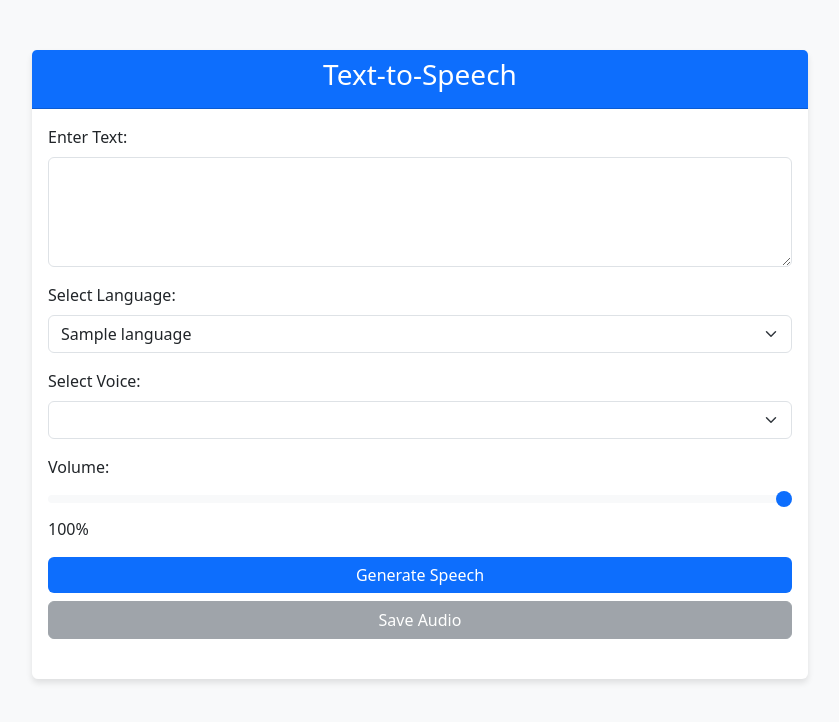
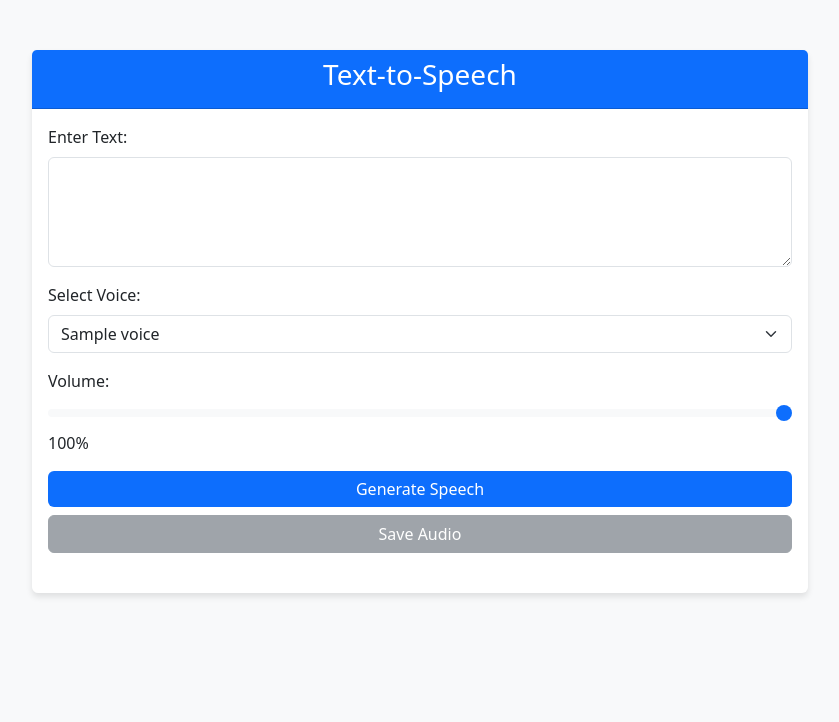
Before and after one commit to awaisk125/text-to-speech-app, a Flask app: template templates/index.html in a window 1280 px wide. Shown: the top 722 px of the page, without its empty margins (220-1059 px from the left). Run offline with Flask 3, Linux system fonts and the light colour scheme; the template is opened without the code that fills it: most values are stand-ins (such as "Sample title", 1, 10 or a date in 2020); lists and menus that the app fills with data are empty.

Commit message:
index.html

```diff
--- a/templates/index.html
+++ b/templates/index.html
@@ -50,21 +50,13 @@
                         <textarea class="form-control" id="text" name="text" rows="4" required></textarea>
                     </div>
 
-                    <!-- Language Selection -->
-                    <div class="mb-3">
-                        <label for="language" class="form-label">Select Language:</label>
-                        <select class="form-select" id="language" name="language" required>
-                            {% for code, name in languages.items() %}
-                                <option value="{{ code }}">{{ name }}</option>
-                            {% endfor %}
-                        </select>
-                    </div>
-
                     <!-- Voice Selection -->
                     <div class="mb-3">
                         <label for="voice" class="form-label">Select Voice:</label>
                         <select class="form-select" id="voice" name="voice" required>
-                            <!-- Voices will be populated dynamically -->
+                            {% for voice in voices %}
+                                <option value="{{ voice.ShortName }}">{{ voice.FriendlyName }}</option>
+                            {% endfor %}
                         </select>
                     </div>
 
@@ -95,35 +87,6 @@
     <!-- Bootstrap JS -->
     <script src="https://cdn.jsdelivr.net/npm/bootstrap@5.3.0/dist/js/bootstrap.bundle.min.js"></script>
     <script>
-        // Voices organized by language (passed from Flask)
-        const voicesByLanguage = {{ voices_by_language | tojson | safe }};
-
-        // Function to populate voices based on selected language
-        function populateVoices() {
-            const languageSelect = document.getElementById("language");
-            const voiceSelect = document.getElementById("voice");
-            const selectedLanguage = languageSelect.value;
-
-            // Clear existing options
-            voiceSelect.innerHTML = "";
-
-            // Add voices for the selected language
-            if (voicesByLanguage[selectedLanguage]) {
-                voicesByLanguage[selectedLanguage].forEach(voice => {
-                    const option = document.createElement("option");
-                    option.value = voice.ShortName;
-                    option.textContent = `${voice.ShortName} (${voice.Locale})`;
-                    voiceSelect.appendChild(option);
-                });
-            }
-        }
-
-        // Populate voices when the page loads
-        populateVoices();
-
-        // Update voices when language changes
-        document.getElementById("language").addEventListener("change", populateVoices);
-
         // Handle form submission
         document.getElementById("speechForm").addEventListener("submit", async (e) => {
             e.preventDefault();
```
